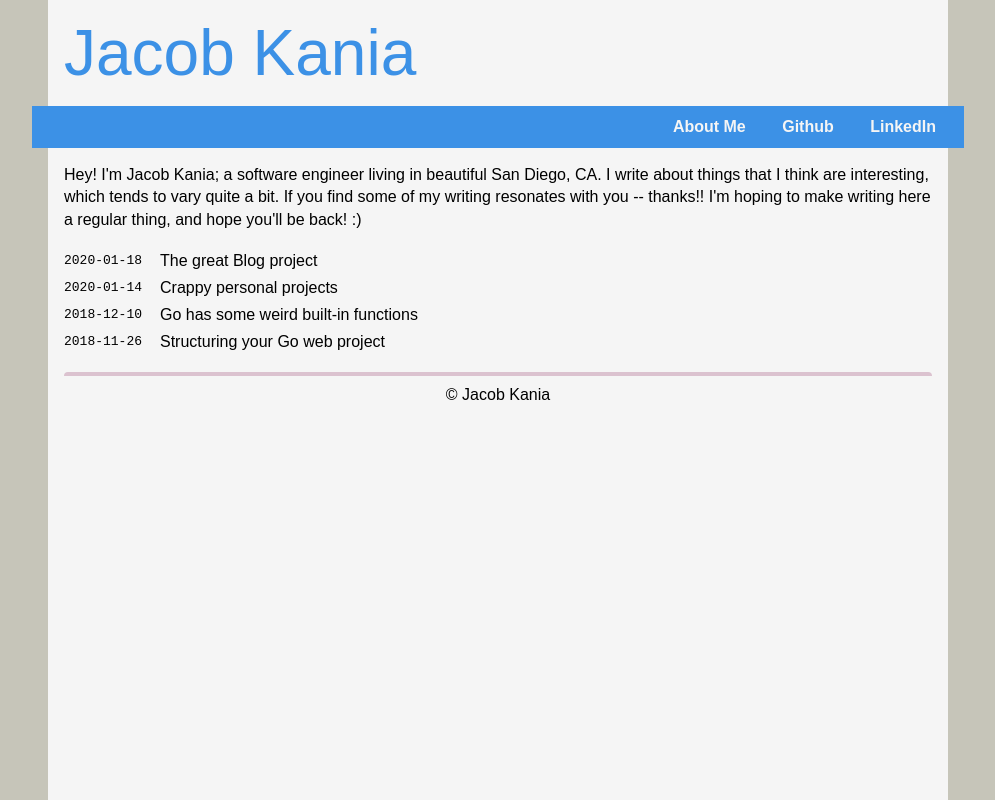
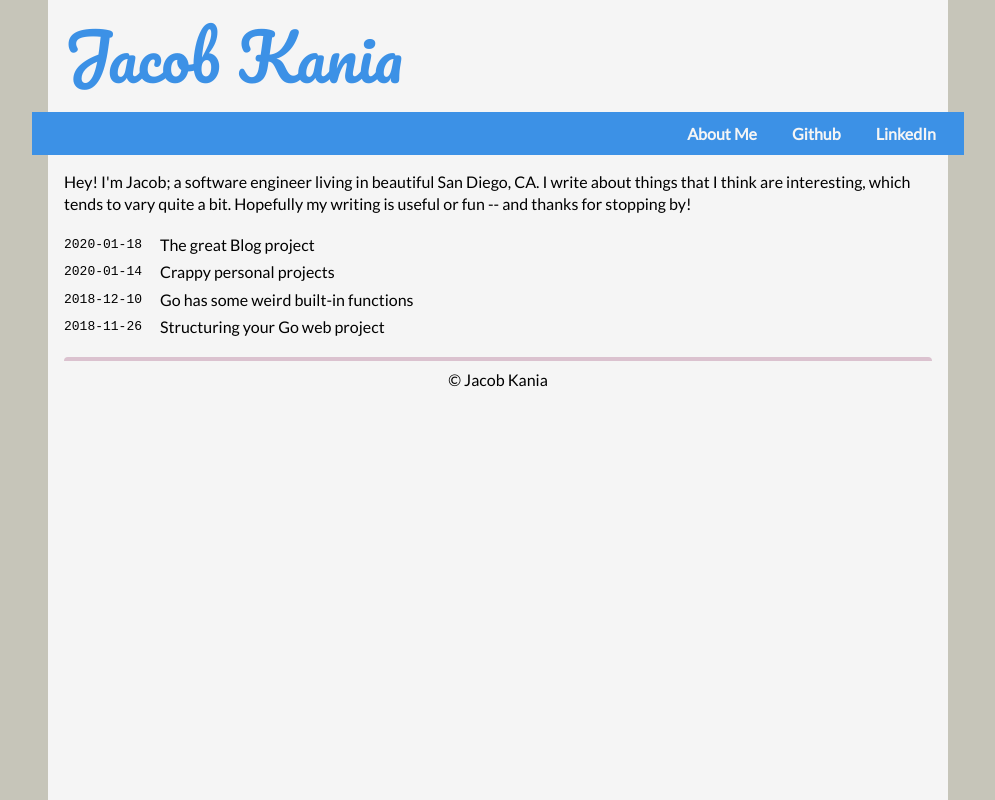
Before and after one commit to jacobkania/blog, a plain HTML site: page docs/index.html in a window 1280 px wide. Shown: the whole page, without its empty margins (142-1137 px from the left). Drawn offline with Linux system fonts and the light colour scheme.

Commit message:
Applied font and style changes

```diff
--- a/docs/index.html
+++ b/docs/index.html
@@ -2,6 +2,7 @@
 <head>
     <meta name="viewport" content="width=device-width, initial-scale=1.0">
     <title>Jacob Kania</title>
+    <link rel="icon" type="image/png" href="https://jacobkania.com/favicon.png">
     <style>
         a {
             color: #ee4266;
@@ -13,7 +14,7 @@
             max-width: 900px;
             margin: 0 auto;
             background-color: #c6c5b9;
-            font-family: Arial, Helvetica, sans-serif;
+            font-family: 'Lato', sans-serif;
         }
 
         .container {
@@ -26,9 +27,9 @@
         }
 
         .header > .name {
+            font-family: 'Pacifico', sans-serif;
             margin-left: 1rem;
             font-size: 4rem;
-            padding: 1rem 0;
         }
 
         .header > .name > a {
@@ -111,7 +112,11 @@
             }
         }
     </style>
-    <!-- Global site tag (gtag.js) - Google Analytics -->
+
+    <!-- Google Fonts (How much Google can I get on one page?!) -->
+    <link href="https://fonts.googleapis.com/css?family=Lato|Pacifico&display=swap" rel="stylesheet">
+
+    <!-- Google Analytics (I'm sorry, just hoping to know how many visitors I'm getting!) -->
     <script async src="https://www.googletagmanager.com/gtag/js?id=UA-89372613-2"></script>
     <script>
         window.dataLayer = window.dataLayer || [];
@@ -135,10 +140,9 @@
         </div>
         <div class="content">
             <div class="introduction">
-                Hey! I'm Jacob Kania; a software engineer living in beautiful San Diego, CA.
+                Hey! I'm Jacob; a software engineer living in beautiful San Diego, CA.
                 I write about things that I think are interesting, which tends to vary quite a bit.
-                If you find some of my writing resonates with you -- thanks!! I'm hoping to make writing here
-                a regular thing, and hope you'll be back! :)
+                Hopefully my writing is useful or fun -- and thanks for stopping by!
              </div >
             <div class="most-recent-posts-list">
 
```
Also changed, not shown: docs/2018-11-26-structuring-your-go-project/index.html (+10 -3 lines), docs/2018-12-10-go-has-some-weird-built-in-functions/index.html (+10 -3 lines), docs/2020-01-14-crappy-personal-projects/index.html (+10 -3 lines), docs/2020-01-18-the-great-blog-project/index.html (+10 -3 lines).
